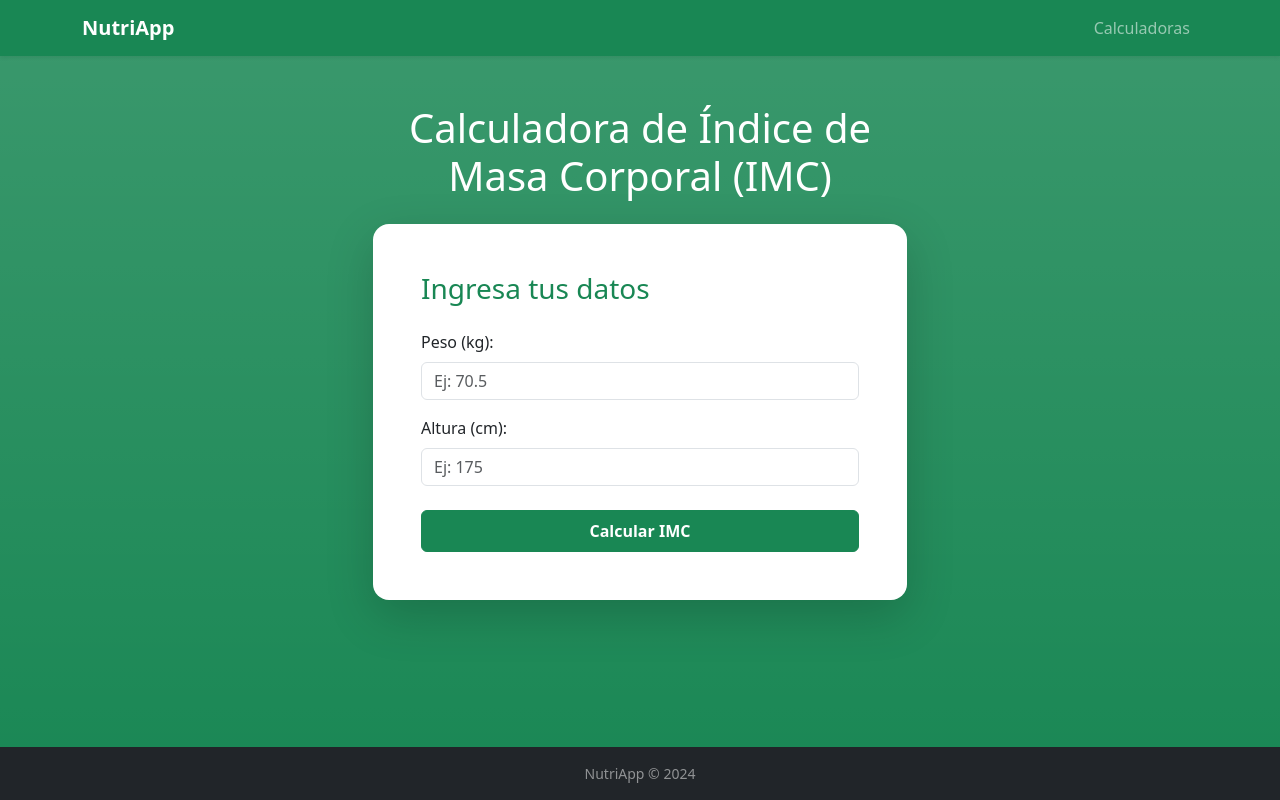
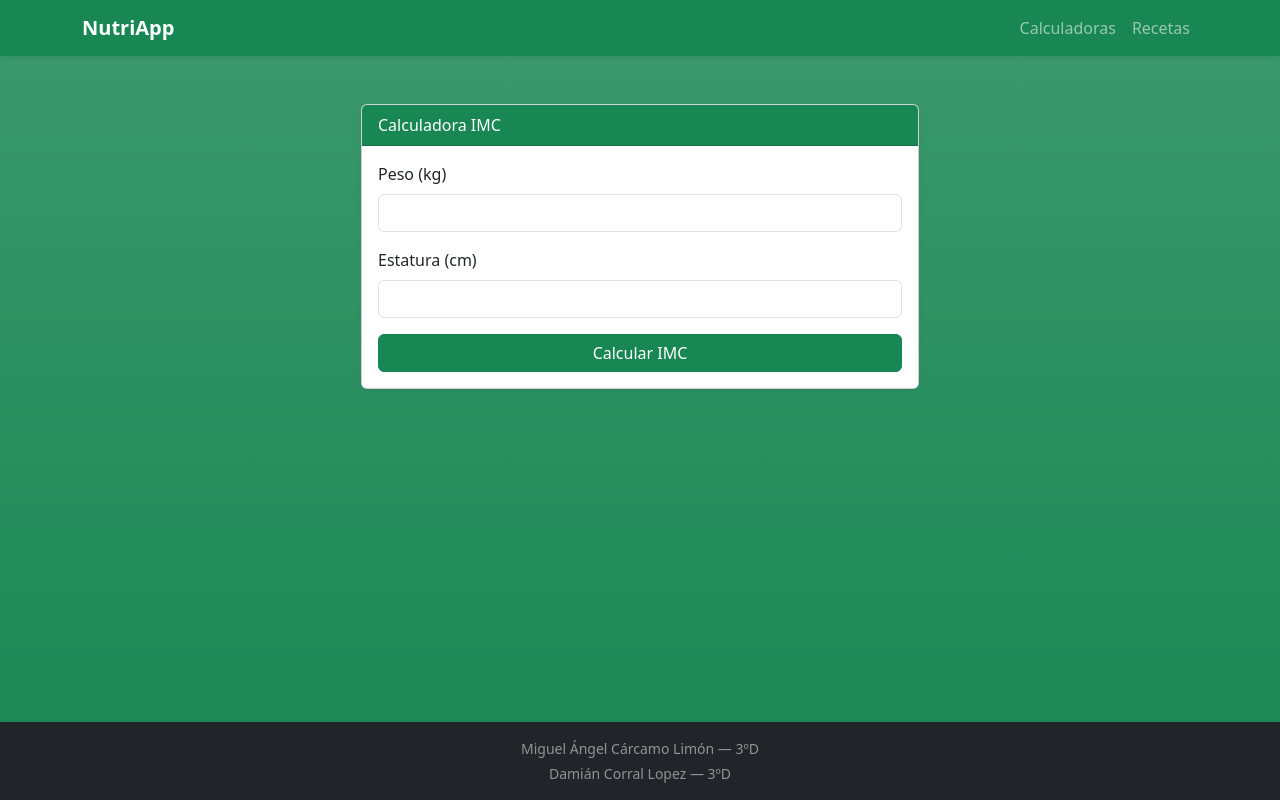
Before and after one commit to Miguel85ytpro/nutryap, a Flask app: template templates/imc_calculator.html in a window 1280 px wide. Run offline with Flask 3, Linux system fonts and the light colour scheme; the template is opened without the code that fills it, so the values that code supplies are empty.

Commit message:
imc_calculator.html

```diff
--- a/templates/imc_calculator.html
+++ b/templates/imc_calculator.html
@@ -1,111 +1,33 @@
-<!DOCTYPE html>
-<html lang="es">
-<head>
-    <meta charset="UTF-8">
-    <meta name="viewport" content="width=device-width, initial-scale=1.0">
-    <title>Calculadora de IMC - NutriApp</title>
-    <link href="https://cdn.jsdelivr.net/npm/bootstrap@5.3.2/dist/css/bootstrap.min.css" rel="stylesheet">
-</head>
-<body class="bg-success bg-gradient d-flex flex-column min-vh-100">
+{% extends "base.html" %}
 
-    <nav class="navbar navbar-expand-lg navbar-dark bg-success shadow-sm">
-        <div class="container">
-            <a class="navbar-brand mb-0 h1 fw-bold" href="index.html">NutriApp</a>
-            <div class="collapse navbar-collapse" id="navbarNav">
-                <ul class="navbar-nav ms-auto">
-                    <li class="nav-item">
-                        <a class="nav-link" href="calculadoras_dashboard.html">Calculadoras</a>
-                    </li>
-                </ul>
+{% block content %}
+
+<div class="col-md-6 mx-auto">
+<div class="card shadow-sm text-dark">
+<div class="card-header bg-success text-white">Calculadora IMC</div>
+
+    <div class="card-body">
+        <form method="post" action="{{ url_for('imc') }}">
+            <div class="mb-3">
+                <label class="form-label">Peso (kg)</label>
+                <input type="number" name="weight_imc" class="form-control" step="0.01" required>
             </div>
-        </div>
-    </nav>
 
-    <main class="container flex-grow-1 d-flex flex-column justify-content-start align-items-center py-5">
-        <div class="row w-100">
-            <div class="col-lg-6 col-md-8 mx-auto">
-                <h1 class="text-center mb-4 text-white">Calculadora de Índice de Masa Corporal (IMC)</h1>
+            <div class="mb-3">
+                <label class="form-label">Estatura (cm)</label>
+                <input type="number" name="height_imc" class="form-control" required>
+            </div>
 
-                <div class="bg-white p-5 rounded-4 shadow-lg text-dark">
-                    <h3 class="text-success mb-4">Ingresa tus datos</h3>
+            <button class="btn btn-success w-100">Calcular IMC</button>
+        </form>
+    </div>
+</div>
 
-                    <form id="imcForm">
-                        <div class="mb-3">
-                            <label for="weight_imc" class="form-label">Peso (kg):</label>
-                            <input type="number" step="0.1" id="weight_imc" class="form-control" required placeholder="Ej: 70.5" min="1" aria-label="Peso en kilogramos">
-                        </div>
-                        <div class="mb-4">
-                            <label for="height_imc" class="form-label">Altura (cm):</label>
-                            <input type="number" id="height_imc" class="form-control" required placeholder="Ej: 175" min="1" aria-label="Altura en centímetros">
-                        </div>
-                        <button type="submit" class="btn btn-success w-100 fw-bold py-2">Calcular IMC</button>
-                    </form>
-
-                    <div id="results" class="mt-5 p-4 rounded-4 shadow-lg d-none">
-                    </div>
-                </div>
-            </div>
-        </div>
-    </main>
-
-    <footer class="bg-dark text-white-50 text-center py-3 mt-auto">
-        <div class="container small">
-            <p class="mb-0">NutriApp &copy; 2024</p>
-        </div>
-    </footer>
-
-    <script>
-        document.getElementById('imcForm').addEventListener('submit', function(event) {
-            event.preventDefault();
-            calculateAndDisplayIMC();
-        });
-
-        function calculateAndDisplayIMC() {
-            const weight = parseFloat(document.getElementById('weight_imc').value);
-            const heightCm = parseFloat(document.getElementById('height_imc').value);
-            const resultsDiv = document.getElementById('results');
-
-            if (isNaN(weight) || isNaN(heightCm) || weight <= 0 || heightCm <= 0) {
-                displayError("Por favor, ingresa valores numéricos válidos y positivos.");
-                return;
-            }
-
-            const heightM = heightCm / 100;
-            const imc = weight / (heightM * heightM);
-            const imcRounded = imc.toFixed(2);
-            const interpretation = interpretIMC(imc);
-
-            let resultHtml = `
-                <h2 class="mb-3 text-center text-success">Resultado de Índice de Masa Corporal (IMC)</h2>
-                <p class="display-4 text-center mb-0 text-success">${imcRounded}</p>
-                <p class="lead text-center fw-bold">Clasificación: ${interpretation}</p>
-                <div class="alert alert-info mt-3" role="alert">
-                    El IMC es un indicador de salud, no un diagnóstico. Consulta a un profesional de la salud.
-                </div>
-            `;
-
-            resultsDiv.innerHTML = resultHtml;
-            resultsDiv.classList.remove('d-none', 'bg-danger-subtle', 'text-danger');
-            resultsDiv.classList.add('bg-light');
-        }
-
-        function interpretIMC(bmi) {
-            if (bmi < 18.5) return "Bajo peso";
-            if (bmi < 24.9) return "Peso normal";
-            if (bmi < 29.9) return "Sobrepeso";
-            return "Obesidad";
-        }
-
-        function displayError(message) {
-            const resultsDiv = document.getElementById('results');
-            resultsDiv.innerHTML = `
-                <h2 class="mb-3 text-center text-danger">Error</h2>
-                <div class="alert alert-danger" role="alert">${message}</div>
-            `;
-            resultsDiv.classList.remove('d-none', 'bg-light');
-            resultsDiv.classList.add('bg-danger-subtle', 'text-danger');
-        }
-    </script>
-    <script src="https://cdn.jsdelivr.net/npm/bootstrap@5.3.2/dist/js/bootstrap.bundle.min.js"></script>
-</body>
-</html>
+{% if results and results.tipo == "imc" %}
+<div class="mt-4 p-4 bg-white text-dark rounded shadow-lg border-success border-4">
+    <h2 class="h4 text-success">Resultado: Índice de Masa Corporal</h2>
+    <p class="mb-1"><b>IMC:</b> <span class="fw-bold">{{ results.imc }}</span></p>
+    <p class="mb-0"><b>Interpretación:</b> <span class="fw-bold">{{ results.interpretacion }}</span></p>
+</div>
+{% endif %}
+{% endblock %}
```
